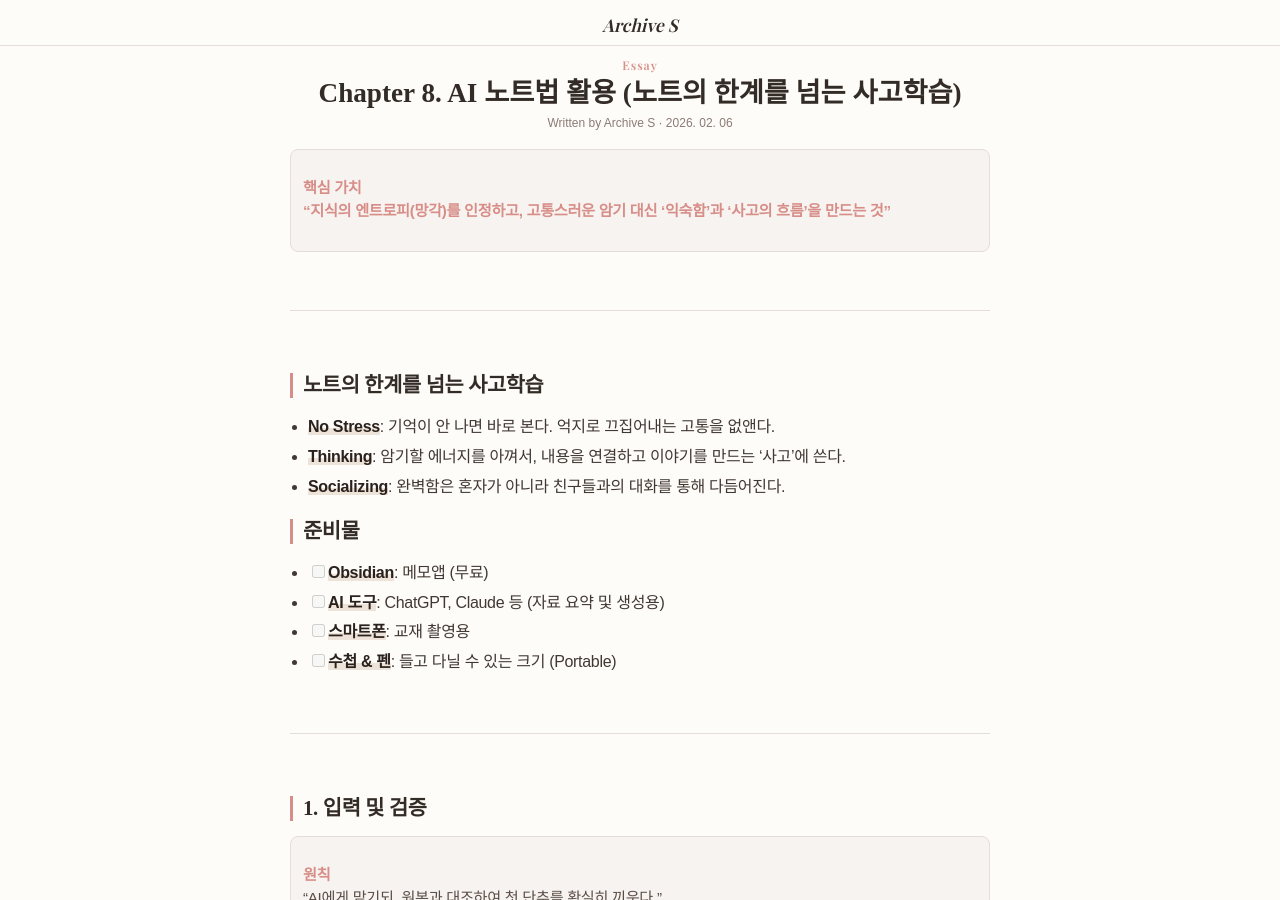
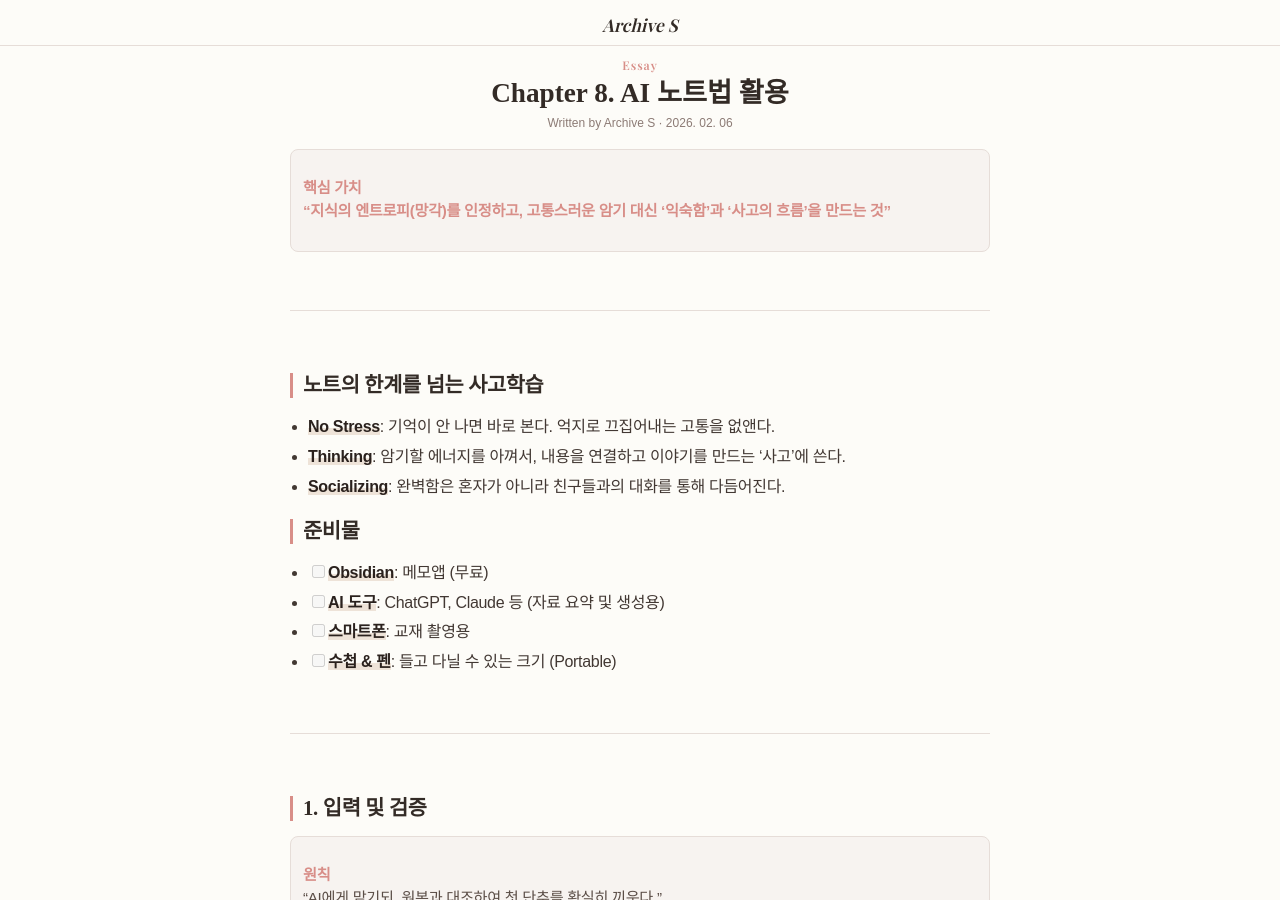
Before and after one commit to somath-edu/somath-edu.github.io, a Jekyll site: the page built from library/entropy-ch8.md, in a window 1280 px wide and 900 px high. Built offline with Jekyll 4.4.1, drawn with Linux system fonts in a browser that asks for light colours; some web fonts are replaced.

Commit message:
Update entropy-ch8.md

```diff
--- a/library/entropy-ch8.md
+++ b/library/entropy-ch8.md
@@ -1,6 +1,6 @@
 ---
 layout: book
-title: Chapter 8. AI 노트법 활용 (노트의 한계를 넘는 사고학습)
+title: Chapter 8. AI 노트법 활용
 permalink: /entropy-ch8.html
 date: 2026-02-06
 prev_link: /entropy-ch7.html
```
